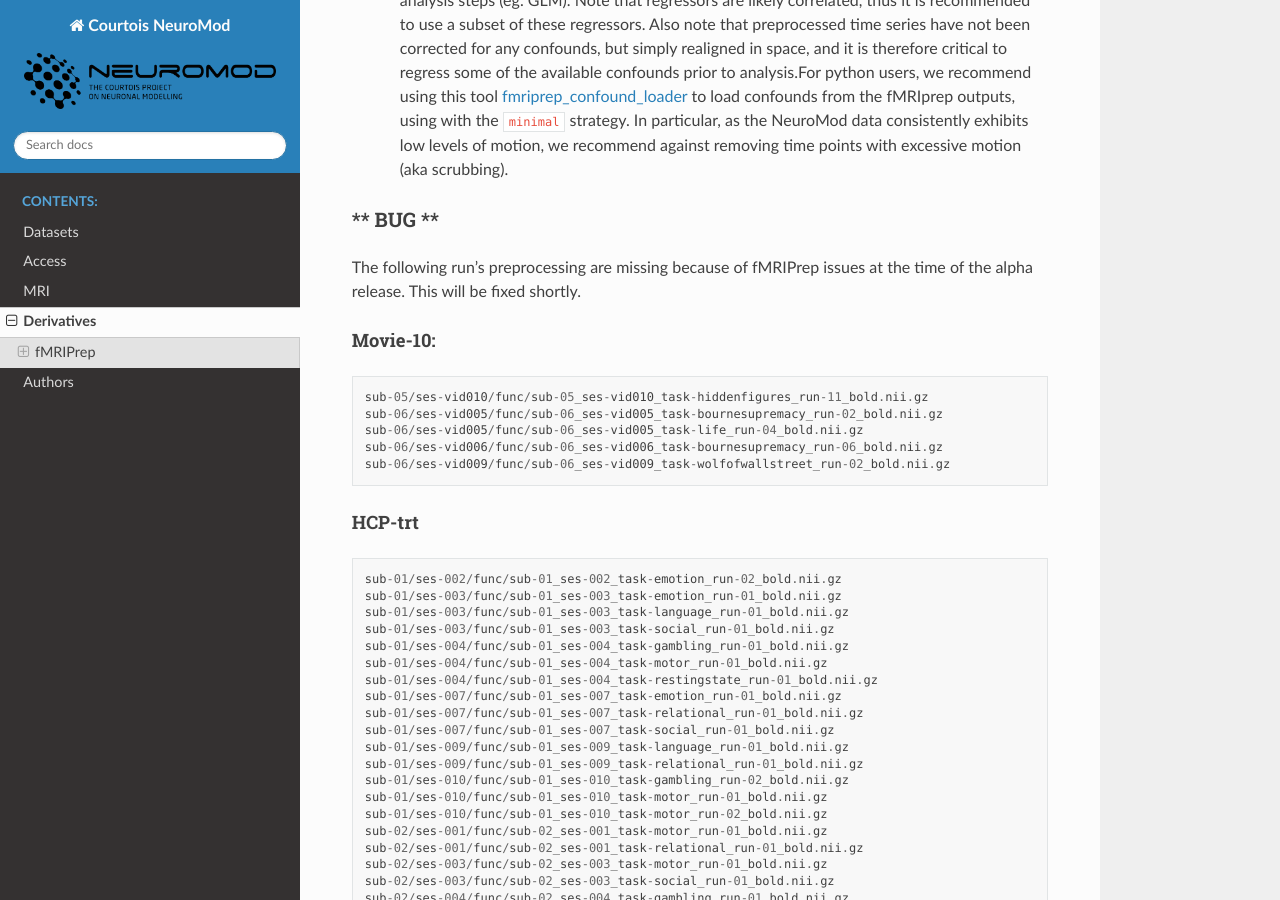
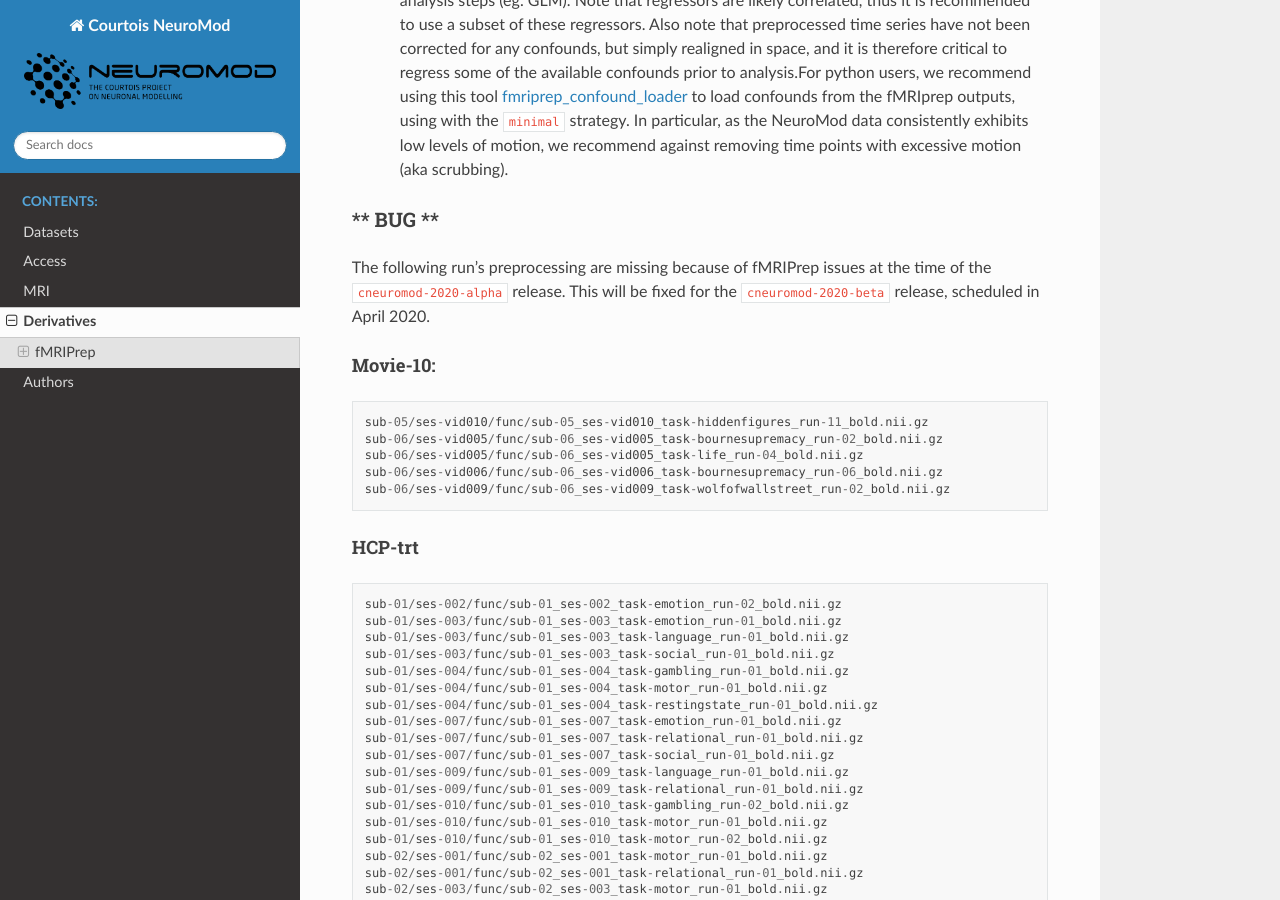
Before and after one commit to courtois-neuromod/cneuromod_docs, a Sphinx documentation site: the page built from source/DERIVATIVES.md, in a window 1280 px wide and 900 px high, scrolled down 886 px. Built offline with Sphinx 7.4.7 and the Read the Docs theme 2.0.0, drawn with Linux system fonts in a browser that asks for light colours.

Commit message:
Update DERIVATIVES.md

```diff
--- a/source/DERIVATIVES.md
+++ b/source/DERIVATIVES.md
@@ -17,8 +17,8 @@ The outputs of fMRIprep can be found under the folder of each dataset (e.g. `mov
 
 ### ** BUG **
 
-The following run's preprocessing are missing because of fMRIPrep issues at the time of the alpha release.
-This will be fixed shortly.
+The following run's preprocessing are missing because of fMRIPrep issues at the time of the `cneuromod-2020-alpha` release.
+This will be fixed for the `cneuromod-2020-beta` release, scheduled in April 2020.
 
 #### Movie-10:
 
```
